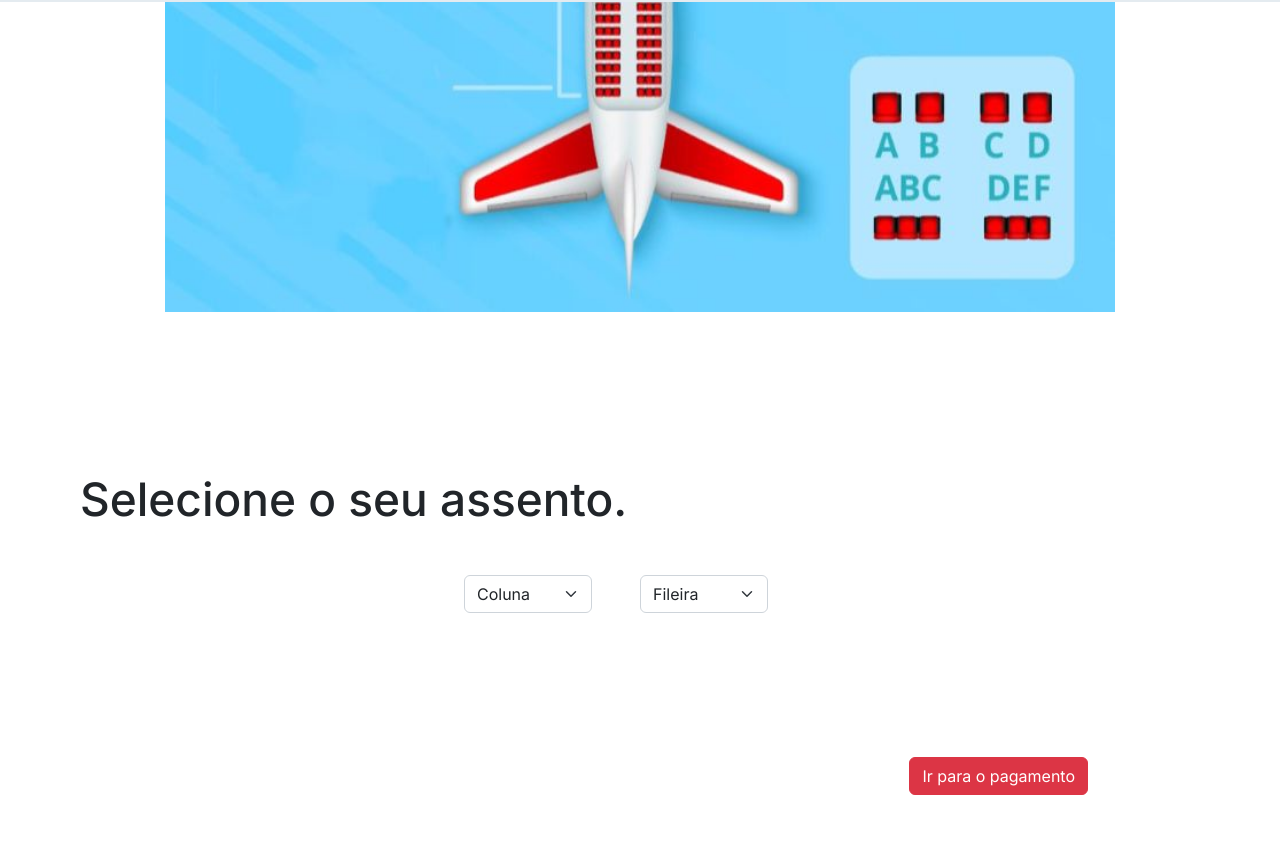
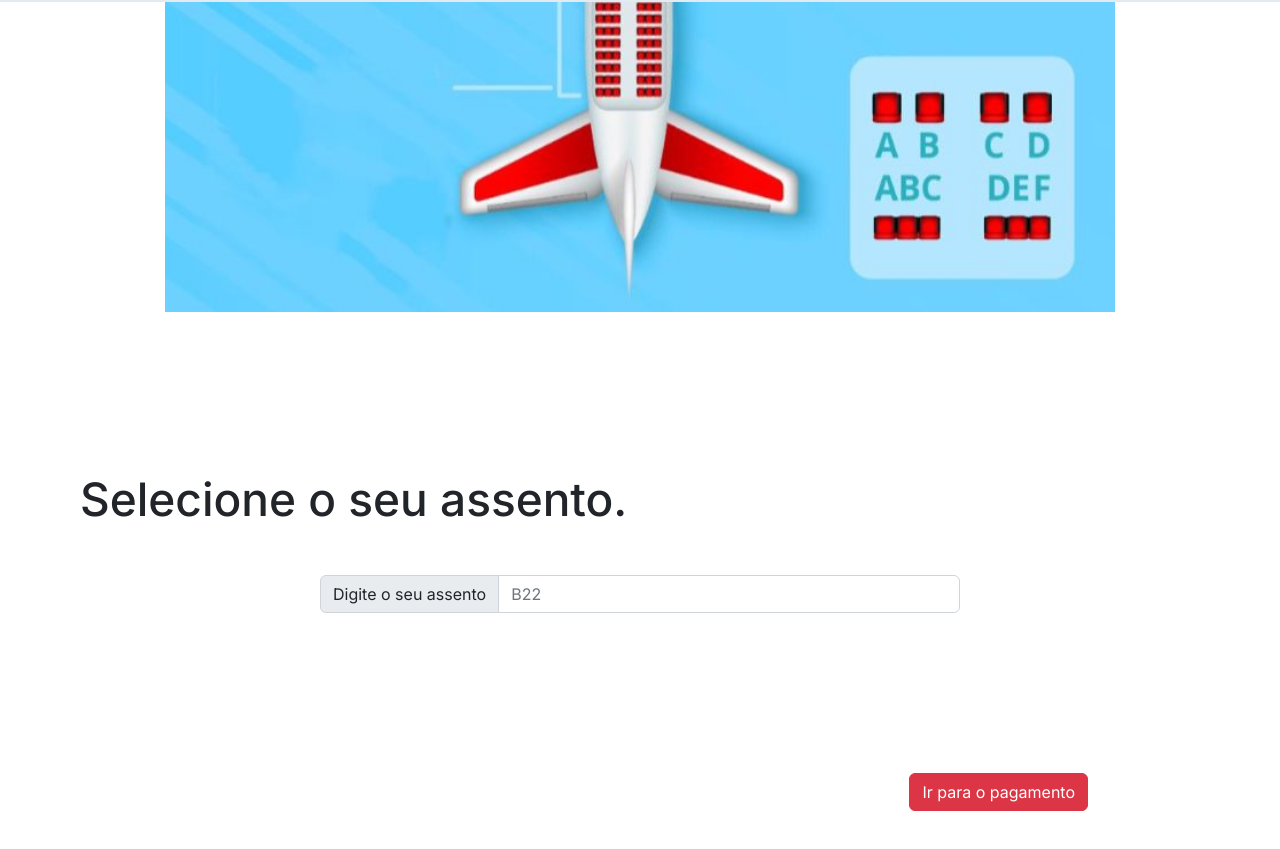
Before and after one commit to NeckBlick/Passagem-aera, a React (Create React App) app: page /assento in a window 1280 px wide. Shown: the part 798-1647 px from the top of the page. Built offline with nearby package versions, Linux system fonts and the light colour scheme.

Commit message:
Header e assento

```diff
--- a/src/App.js
+++ b/src/App.js
@@ -22,7 +22,7 @@ function App() {
                 <Route path="/carrinho/:id" element={ <Carrinho/> }/>
                 <Route path="/pagamento" element={ <Pagamento/> }/>
                 <Route path="/wp-admin" element={ <Admin/> }/>
-                <Route path="/edituser/:id" element={ <EditUser/> }/>
+                <Route path="/edituser" element={ <EditUser/> }/>
                 <Route path="/assento" element={ <Assento/> }/>
             </Routes>
         </BrowserRouter>
--- a/src/components/Header_dois/header_dois.css
+++ b/src/components/Header_dois/header_dois.css
@@ -8,6 +8,18 @@
   .headerimg{
       background-image: url(../../../public/assets/headerimg.png);
       background-size: cover;
+  }
+  .logo {
+    position: relative;
+    bottom: 25px;
+  }
+  .login {
+    position: relative;
+    bottom: 15px;
+  }
+  .imagem_pessoa {
+    position: relative;
+    bottom: 15px;
   }
   .title{
 
--- a/src/pages/Assento/index.js
+++ b/src/pages/Assento/index.js
@@ -1,10 +1,15 @@
 import "./style.css";
+import React, { useState } from "react";
 import Header_dois from "../../components/Header_dois";
 import Footer from '../../components/Footer'
 import Form from "react-bootstrap/Form";
 import { Link, Navigate } from "react-router-dom";
+import InputGroup from "react-bootstrap/InputGroup";
+
 
 function Assento() {
+
+
     return (
         <>
             <Header_dois />
@@ -22,55 +27,29 @@ function Assento() {
                 <div className="text">
                     <h5>Selecione o seu assento.</h5>
                 </div>
+                    <div className="assentos">
+                        <InputGroup className="data mb-3">
+                            <InputGroup.Text>Digite o seu assento</InputGroup.Text>
+                            <Form.Control
+                                placeholder="B22"
+                                aria-label="Digite o seu assento"
+                                type="text"
+                                name="nome_usuario"
+                                pattern="[A-Za-záàâãéèêíïóôõöúçñÁÀÂÃÉÈÍÏÓÔÕÖÚÇÑ ]+$"
+                            />
+                        </InputGroup>
 
-                <div className="assentos">
-                    <Form.Select
-                        aria-label="Default select example"
-                        title="Escolha a sua coluna"
-                        className="coluna"
 
-                    >
-                        <option value="0" disable checked >
-                            Coluna
-                        </option>
-                        <option value="1">A</option>
-                        <option value="2">B</option>
-                        <option value="3">C</option>
-                        <option value="4">D</option>
-                        <option value="5">E</option>
-                    </Form.Select>
+                    </div>
 
-                    <Form.Select
-                        aria-label="Default select example"
-                        title="Escolha a sua fileira"
-                        className="fileira mx-5"
+                    <div className="botao_buscar">
+                        <Link to="/pagamento" className="btn btn-danger">Ir para o pagamento</Link>
+                    </div>
+            </div>
 
-                    >
-                        <option value="0" disable checked >
-                            Fileira
-                        </option>
-                        <option value="1">1</option>
-                        <option value="2">2</option>
-                        <option value="3">3</option>
-                        <option value="4">4</option>
-                        <option value="5">5</option>
-                        <option value="6">6</option>
-                        <option value="7">7</option>
-                        <option value="8">8</option>
-                        <option value="9">9</option>
-                        <option value="10">10</option>
-                        <option value="11">11</option>
-                        <option value="12">12</option>
-                    </Form.Select>
-
-                </div>
-
-                <div className="botao_buscar">
-           <Link to="/pagamento" className="btn btn-danger">Ir para o pagamento</Link>
-          </div>
-            </div>
             <Footer />
         </>
     );
 }
+
 export default Assento;
--- a/src/pages/EditUser/index.js
+++ b/src/pages/EditUser/index.js
@@ -1,6 +1,6 @@
 import React, { useState, useEffect} from "react";
 import { Link, Navigate, useParams } from "react-router-dom";
-import Header from "../../components/Header";
+import Header_dois from "../../components/Header_dois";
 import './style.css'
 
 
@@ -87,10 +87,10 @@ function EditUser() {
 
         return (
     <>
-        <Header/>
+        <Header_dois/>
         <div className="container d-flex align-items-center justify-content-between mb-5 edit" >
           <h1 className="display-5">Editar Usuário</h1>
-          <Link to="/wp-admin" className="btn btn-danger">Vizualizar</Link>
+          <Link to="/wp-admin" className="btn btn-danger">Visualizar</Link>
         </div>
         <form  className="container" onSubmit={buscar}>
           <div className="primeiro-dados">
--- a/src/pages/Home/index.js
+++ b/src/pages/Home/index.js
@@ -12,7 +12,7 @@ function Home() {
   const [table, setTable] = useState();
   useEffect(() => {
     const buscarVoos = async (e) => {
-      await fetch("http://localhost/api/buscarvoos.php")
+      await fetch("http://localhost/VitorP_2dm/Back_PhP/buscarvoos.php")
         .then((response) =>
          response.json()
          )
--- a/src/pages/Login/index.js
+++ b/src/pages/Login/index.js
@@ -1,6 +1,6 @@
 import React, { useState } from "react";
 import "./login.css";
-import Header from "../../components/Header";
+import Header_dois from "../../components/Header_dois";
 import { Link, Navigate } from "react-router-dom";
 
 function Login() {
@@ -55,7 +55,7 @@ function Login() {
   };
   return (
     <>
-      <Header value="Home" rota="/" />
+      <Header_dois/>
       <div className="container-fluid headerimg">
         <img src="assets/headerimg.png" alt="" className="headerimg"/>
       </div>
--- a/src/pages/Pagamento/index.js
+++ b/src/pages/Pagamento/index.js
@@ -22,7 +22,7 @@ function Pagamento() {
                 <InputGroup className="cartao1 mb-3">
                   <InputGroup.Text>Nome do titular </InputGroup.Text>
                   <Form.Control aria-label="Digite o nome "
-                  placeholder="Vitor Perrone" />
+                  placeholder="Nome e Sobrenome" />
                 </InputGroup>
               </div>
               <div className="conteudo">
```
Also changed, not shown: 2 other files (tests, documents, lock files or other folders).
